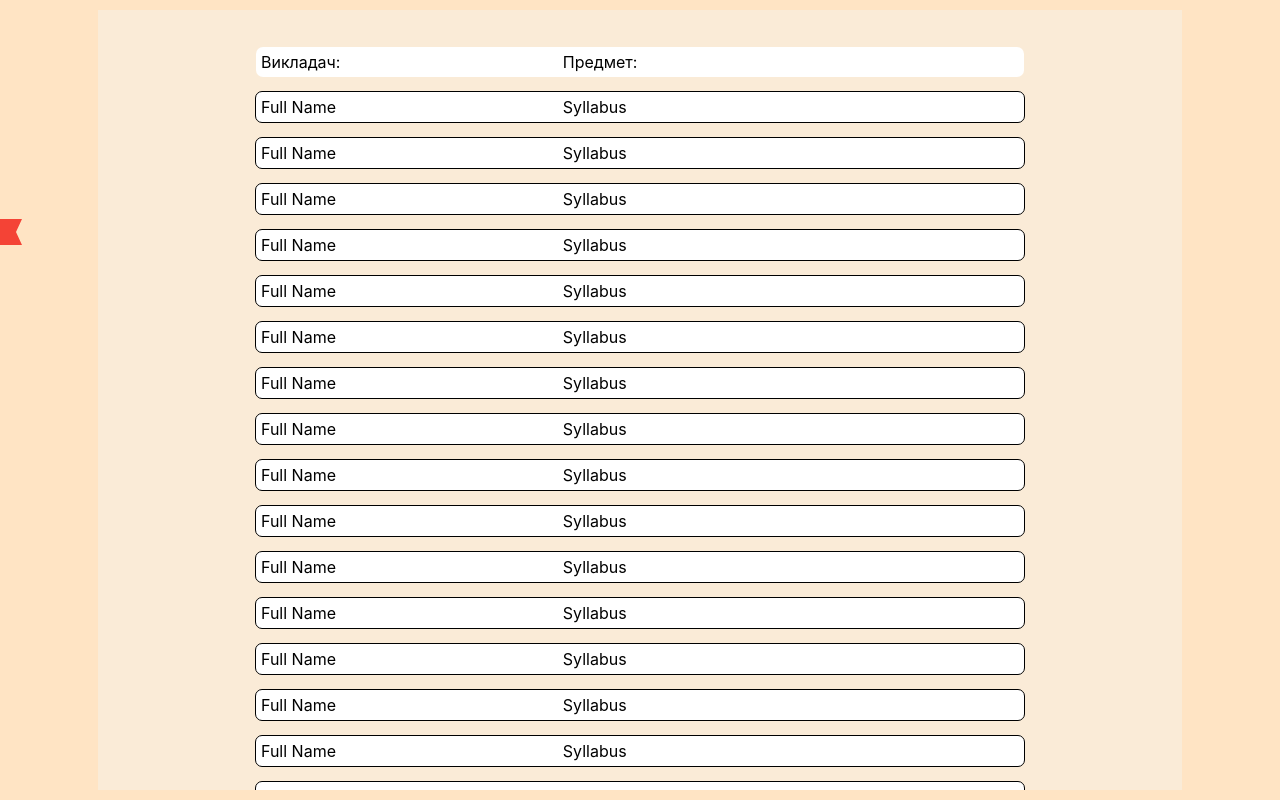
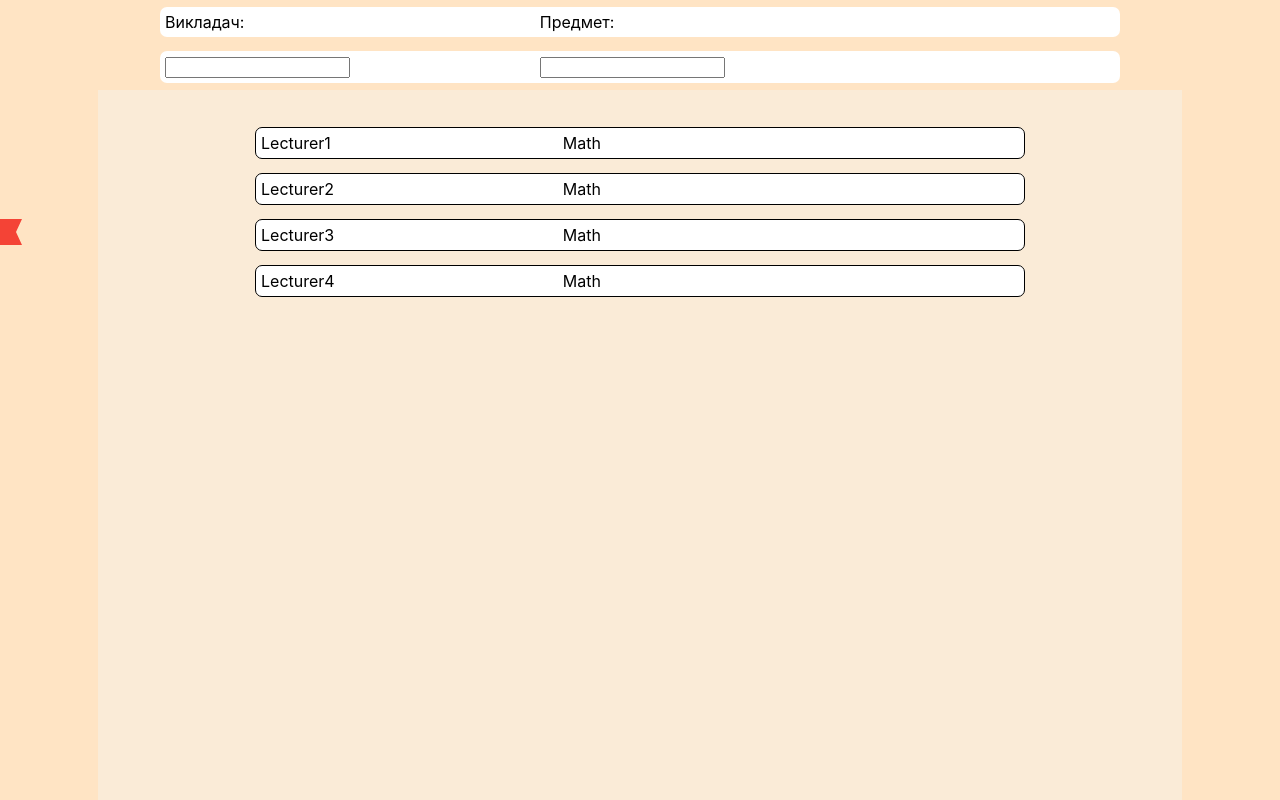
Before and after one commit to Arsenii-Kameniev/university, a React (Create React App) app: page /lecturer-list in a window 1280 px wide. Built offline with nearby package versions, Linux system fonts and the light colour scheme.

Commit message:
Added Lecturer List Filter

```diff
--- a/src/Department/LecturerInfo/LecturerList.jsx
+++ b/src/Department/LecturerInfo/LecturerList.jsx
@@ -1,13 +1,43 @@
 import Menu from "../Menu/Menu";
 import style from "./Lecturer.module.css"
 import { NavLink } from "react-router-dom";
+import {
+    selectLecturerList,
+    setLecturerListl
+} from "./lecturerSlice"
+import { useSelector } from "react-redux";
+import { useState } from "react";
 function LecturerList() {
 
+    const LecturerList = useSelector(selectLecturerList);
+    const [NameFilter, setNameFilter] = useState("");
+    const [SyllabusFilter, setSyllabusFilter] = useState("");
+    function putLecturerList() {
+        return <div className={`${style.List}`}>
+            {LecturerList.filter((item)=>{
+                if(item.Name.includes(NameFilter) && item.Syllabus.includes(SyllabusFilter)){
+                    return true;
+                }
+                else{
+                    return false;
+                }
+            }).map((item) => {
+                return <div className={`${style.ListElement}`}>
+                    <NavLink className={`${style.NavLink}`} to={`/lecturer/${`id`}`}>
+                        <div className={`${style.LecturerFullName}`}>
+                            <span>{item.Name}</span>
+                        </div>
+                        <div className={`${style.LecturerSyllabus}`}>
+                            <span>{item.Syllabus}</span>
+                        </div>
+                    </NavLink>
+                </div>
+            })}
+        </div>
+    }
     return (
         <div className={`${style.Page}`}>
             <Menu></Menu>
-            <div className={`${style.List}`}>
-
             <div style={{ borderStyle: "none" }} className={`${style.ListElement}`}>
                 <div className={`${style.LecturerFullName}`}>
                     <span>Викладач:</span>
@@ -17,7 +47,20 @@ function LecturerList() {
                 </div>
             </div>
 
-
+            <div style={{ borderStyle: "none" }} className={`${style.ListElement}`}>
+                <div className={`${style.LecturerFullName}`}>
+                    <input onChange={(e)=>{
+                        setNameFilter(e.target.value)
+                    }}/>
+                </div>
+                <div className={`${style.LecturerSyllabus}`}>
+                    <input onChange={(e)=>{
+                        setSyllabusFilter(e.target.value)
+                    }}/>
+                </div>
+            </div>
+            {putLecturerList()}
+            {/* <div className={`${style.List}`}>
                 <div className={`${style.ListElement}`}>
                     <NavLink className={`${style.NavLink}`} to={`/lecturer/${`id`}`}>
                         <div className={`${style.LecturerFullName}`}>
@@ -258,7 +301,7 @@ function LecturerList() {
                         </div>
                     </NavLink>
                 </div>
-            </div>
+            </div> */}
         </div >
     )
 }
--- /dev/null
+++ b/src/Department/LecturerInfo/lecturerSlice.js
@@ -0,0 +1,38 @@
+import { createAsyncThunk, createSlice, isAction } from '@reduxjs/toolkit';
+import LecturerList from './LecturerList';
+
+const initialState = {
+    LecturerList: [{Name: "Lecturer1", Syllabus: "Math"}, {Name: "Lecturer2", Syllabus: "Math"}, {Name: "Lecturer3", Syllabus: "Math"}, {Name: "Lecturer4", Syllabus: "Math"}],
+};
+
+// export const logIn = createAsyncThunk(
+//     'logIn',
+//     async (state) => {
+//         // console.log("FirstDate:");
+//         // console.log(new Date().toLocaleString());
+//         // console.log("SecondDate:");
+//         // console.log(state.DateOfBirth.toLocaleString());
+//         const response = await axios.post('http://localhost:8080/User/logIn', {
+//             name: state.Name,
+//             password: state.PassWord,
+//             mail: state.Mail,
+//             status: "new value"
+//         });
+//         return response.data;
+//     }
+// );
+
+export const lecturerSlice = createSlice({
+    name: 'lecturer',
+    initialState,
+    reducers: {
+        setLecturerList: (state, action) => {
+            state.LecturerList= action.payload;
+        }
+    },
+    extraReducers: (builder) => {
+    }
+});
+export const {setLecturerListl} = lecturerSlice.actions;
+export const selectLecturerList = (state) => state.lecturer.LecturerList;
+export default lecturerSlice.reducer;
--- a/src/app/store.js
+++ b/src/app/store.js
@@ -1,8 +1,10 @@
 import { configureStore } from '@reduxjs/toolkit';
 import counterReducer from '../features/counter/counterSlice';
+import lecturerReducer from '../Department/LecturerInfo/lecturerSlice';
 
 export const store = configureStore({
   reducer: {
     counter: counterReducer,
+    lecturer: lecturerReducer,
   },
 });
```
Lines whose indentation alone changed are shown as unchanged.
